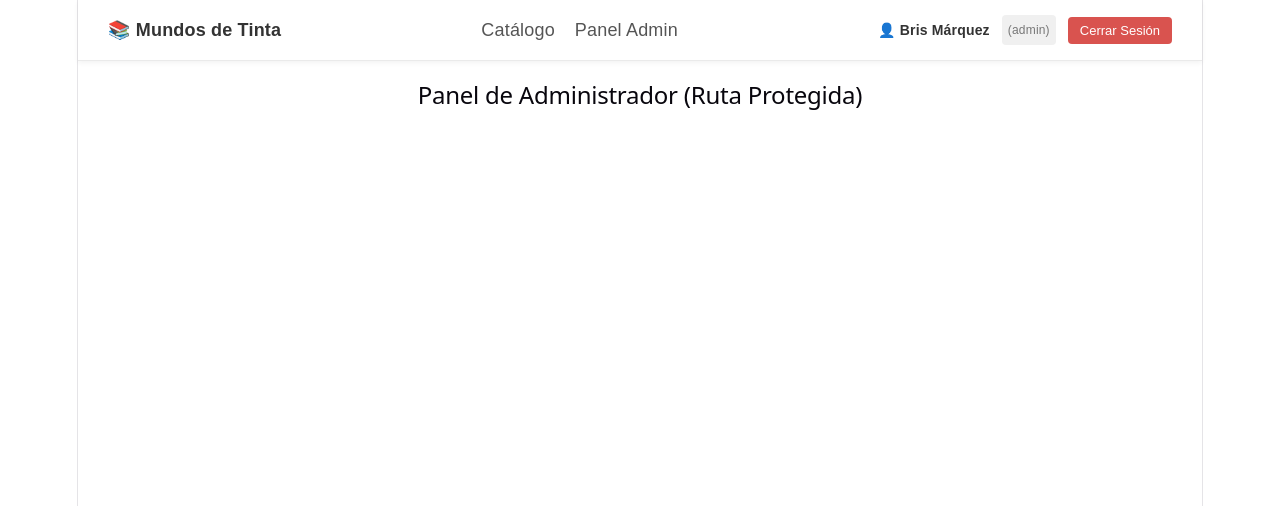
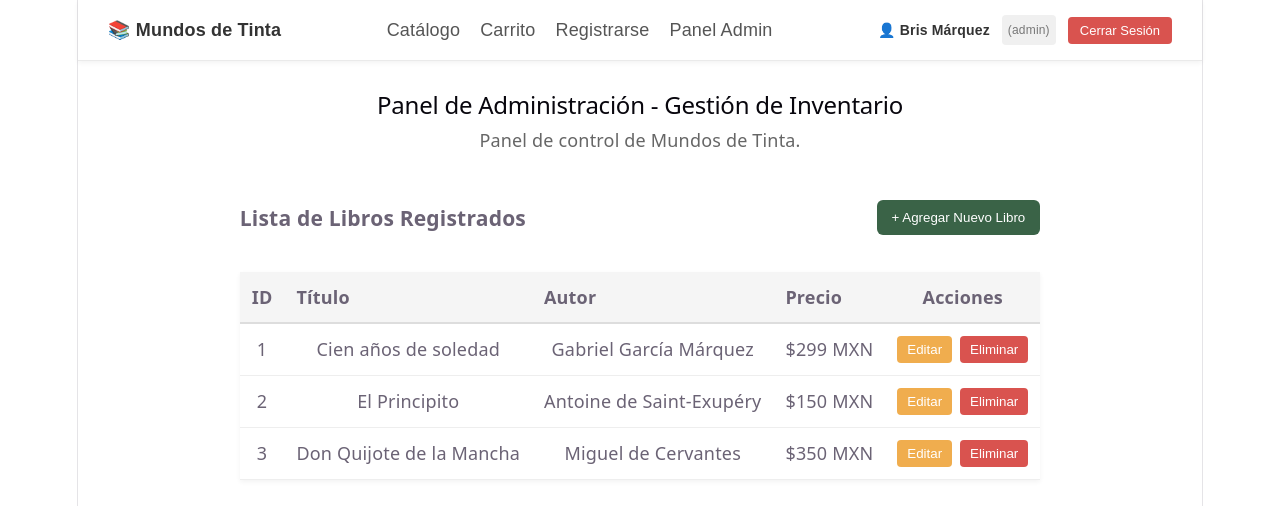
Before and after one commit to Shaky251831/Proyecto-Libreria, a React (Vite) app in the folder frontend/: page /admin/dashboard in a window 1280 px wide. Shown: the top 506 px of the page. Built offline with nearby package versions, Linux system fonts and the light colour scheme.

Commit message:
Actualizacion de los componentes de la libreria

```diff
--- a/frontend/src/App.jsx
+++ b/frontend/src/App.jsx
@@ -4,9 +4,11 @@ import ProtectedRoute from './components/ProtectedRoute';
 import Navbar from './components/Navbar';
 import Login from './components/Login';
 import Register from './components/Register';
+import Catalogo from './components/Catalogo';
+import Carrito from './components/Carrito';
+import Dashboard from './components/Dashboard';
 
-const CatalogoLibros = () => <div style={{padding: '20px'}}><h2>Catálogo de Libros (Público)</h2></div>;
-const DashboardAdmin = () => <div style={{padding: '20px'}}><h2>Panel de Administrador (Ruta Protegida)</h2></div>;
+
 
 export default function App() {
   const [user, setUser] = useState({
@@ -26,13 +28,13 @@ export default function App() {
       <Routes>
         <Route path="/login" element={<Login setUser={setUser} />} />
         <Route path="/register" element={<Register />} />
-        <Route path="/catalogo" element={<CatalogoLibros />} />
-
+        <Route path="/catalogo" element={<Catalogo />} />
+        <Route path="/carrito" element={<Carrito />} />
         <Route
           path="/admin/dashboard"
           element={
             <ProtectedRoute allowedRoles={['admin']} userRole={user?.role}>
-              <DashboardAdmin />
+              <Dashboard/>
             </ProtectedRoute>
           }
         />
--- /dev/null
+++ b/frontend/src/components/Carrito.jsx
@@ -0,0 +1,73 @@
+import React, { useState } from 'react';
+import './Auth.css';
+
+export default function Carrito() {
+  // Estado inicial de ejemplo con algunos productos en el carrito
+  const [cartItems, setCartItems] = useState([
+    { id: 1, title: 'Cien años de soledad', price: 299, quantity: 1 },
+    { id: 2, title: 'El Principito', price: 150, quantity: 2 }
+  ]);
+
+  // Función para aumentar la cantidad
+  const increaseQty = (id) => {
+    setCartItems(cartItems.map(item =>
+      item.id === id ? { ...item, quantity: item.quantity + 1 } : item
+    ));
+  };
+
+  // Función para disminuir o eliminar
+  const decreaseQty = (id) => {
+    setCartItems(cartItems.map(item =>
+      item.id === id && item.quantity > 1 ? { ...item, quantity: item.quantity - 1 } : item
+    ));
+  };
+
+  // Función para eliminar un producto del carrito
+  const removeItem = (id) => {
+    setCartItems(cartItems.filter(item => item.id !== id));
+  };
+
+  // Calcular el total de la compra
+  const total = cartItems.reduce((acc, item) => acc + (item.price * item.quantity), 0);
+
+  return (
+    <div style={{ padding: '20px', maxWidth: '800px', margin: '0 auto' }}>
+      <h2>Carrito de Compras - Mundos de Tinta</h2>
+      <p>Revisa tus libros seleccionados antes de confirmar tu pedido.</p>
+
+      {cartItems.length === 0 ? (
+        <p style={{ textAlign: 'center', marginTop: '40px', color: '#666' }}>Tu carrito está vacío.</p>
+      ) : (
+        <div>
+          <div style={{ marginTop: '20px' }}>
+            {cartItems.map(item => (
+              <div key={item.id} style={{ display: 'flex', justifyContent: 'space-between', alignItems: 'center', borderBottom: '1px solid #ddd', padding: '15px 0' }}>
+                <div>
+                  <h4 style={{ margin: '0 0 5px 0', fontSize: '16px' }}>{item.title}</h4>
+                  <p style={{ margin: 0, color: '#666' }}>${item.price} MXN c/u</p>
+                </div>
+
+                <div style={{ display: 'flex', alignItems: 'center', gap: '10px' }}>
+                  <button onClick={() => decreaseQty(item.id)} style={{ padding: '4px 8px', cursor: 'pointer' }}>-</button>
+                  <span>{item.quantity}</span>
+                  <button onClick={() => increaseQty(item.id)} style={{ padding: '4px 8px', cursor: 'pointer' }}>+</button>
+                  <button onClick={() => removeItem(item.id)} style={{ background: '#d9534f', color: 'white', border: 'none', padding: '6px 10px', borderRadius: '4px', cursor: 'pointer', marginLeft: '15px' }}>Eliminar</button>
+                </div>
+              </div>
+            ))}
+          </div>
+
+          <div style={{ marginTop: '30px', textAlign: 'right' }}>
+            <h3>Total a pagar: ${total} MXN</h3>
+            <button
+              style={{ background: '#3a6347', color: 'white', border: 'none', padding: '10px 20px', borderRadius: '6px', fontSize: '16px', cursor: 'pointer', marginTop: '10px' }}
+              onClick={() => alert('¡Pedido realizado con éxito!')}
+            >
+              Confirmar Pedido
+            </button>
+          </div>
+        </div>
+      )}
+    </div>
+  );
+}
--- /dev/null
+++ b/frontend/src/components/Catalogo.jsx
@@ -0,0 +1,36 @@
+import React, { useState, useEffect } from 'react';
+import './Auth.css';
+
+export default function Catalogo() {
+  // Estado para guardar los libros que vendrán del backend
+  const [books, setBooks] = useState([
+    // Ejemplos temporales mientras conectamos con el backend
+    { id: 1, title: 'Cien años de soledad', author: 'Gabriel García Márquez', price: 299, stock: 10 },
+    { id: 2, title: 'El Principito', author: 'Antoine de Saint-Exupéry', price: 150, stock: 5 },
+    { id: 3, title: 'Don Quijote de la Mancha', author: 'Miguel de Cervantes', price: 350, stock: 3 }
+  ]);
+
+  return (
+    <div style={{ padding: '20px', maxWidth: '1200px', margin: '0 auto' }}>
+      <h2>Vitrina de Libros - Mundos de Tinta</h2>
+      <p>Explora nuestro catálogo disponible y selecciona tus títulos favoritos.</p>
+
+      {/* Contenedor de la cuadrícula de libros */}
+      <div style={{ display: 'grid', gridTemplateColumns: 'repeat(auto-fill, minmax(250px, 1fr))', gap: '20px', marginTop: '20px' }}>
+        {books.map((book) => (
+          <div key={book.id} style={{ border: '1px solid #ddd', borderRadius: '8px', padding: '15px', background: '#fff', boxShadow: '0 2px 4px rgba(0,0,0,0.05)' }}>
+            <h3 style={{ fontSize: '18px', marginBottom: '10px', color: '#333' }}>{book.title}</h3>
+            <p style={{ color: '#666', fontSize: '14px', marginBottom: '8px' }}>Autor: {book.author}</p>
+            <p style={{ fontWeight: 'bold', color: '#2b2b2b', marginBottom: '12px' }}>${book.price} MXN</p>
+            <button
+              style={{ background: '#3a6347', color: 'white', border: 'none', padding: '8px 12px', borderRadius: '4px', cursor: 'pointer', width: '100%' }}
+              onClick={() => alert(`Agregaste "${book.title}" al carrito`)}
+            >
+              Añadir al Carrito
+            </button>
+          </div>
+        ))}
+      </div>
+    </div>
+  );
+}
--- /dev/null
+++ b/frontend/src/components/Dashboard.jsx
@@ -0,0 +1,70 @@
+import React, { useState } from 'react';
+import './Auth.css';
+
+export default function Dashboard() {
+  // Ejemplo simulando mientras conecto con el backend
+  const [books, setBooks] = useState([
+    { id: 1, title: 'Cien años de soledad', author: 'Gabriel García Márquez', price: 299 },
+    { id: 2, title: 'El Principito', author: 'Antoine de Saint-Exupéry', price: 150 },
+    { id: 3, title: 'Don Quijote de la Mancha', author: 'Miguel de Cervantes', price: 350 }
+  ]);
+
+  const handleDelete = (id) => {
+    // Eliminar un registro
+    setBooks(books.filter(book => book.id !== id));
+    alert(`Libro con ID ${id} eliminado (Simulación Frontend)`);
+  };
+
+  return (
+    <div style={{ padding: '30px', maxWidth: '1000px', margin: '0 auto' }}>
+      <h2>Panel de Administración - Gestión de Inventario</h2>
+      <p style={{ color: '#666' }}>Panel de control de Mundos de Tinta.</p>
+
+      <div style={{ display: 'flex', justifyContent: 'space-between', alignItems: 'center', marginTop: '30px', marginBottom: '20px' }}>
+        <h3>Lista de Libros Registrados</h3>
+        <button
+          style={{ background: '#3a6347', color: 'white', border: 'none', padding: '10px 15px', borderRadius: '6px', cursor: 'pointer' }}
+          onClick={() => alert('Aquí se abrirá un formulario para agregar un nuevo libro')}
+        >
+          + Agregar Nuevo Libro
+        </button>
+      </div>
+
+      <table style={{ width: '100%', borderCollapse: 'collapse', background: 'white', boxShadow: '0 2px 5px rgba(0,0,0,0.05)' }}>
+        <thead>
+          <tr style={{ background: '#f5f5f5', textAlign: 'left', borderBottom: '2px solid #ddd' }}>
+            <th style={{ padding: '12px' }}>ID</th>
+            <th style={{ padding: '12px' }}>Título</th>
+            <th style={{ padding: '12px' }}>Autor</th>
+            <th style={{ padding: '12px' }}>Precio</th>
+            <th style={{ padding: '12px', textAlign: 'center' }}>Acciones</th>
+          </tr>
+        </thead>
+        <tbody>
+          {books.map(book => (
+            <tr key={book.id} style={{ borderBottom: '1px solid #eee' }}>
+              <td style={{ padding: '12px' }}>{book.id}</td>
+              <td style={{ padding: '12px' }}>{book.title}</td>
+              <td style={{ padding: '12px' }}>{book.author}</td>
+              <td style={{ padding: '12px' }}>${book.price} MXN</td>
+              <td style={{ padding: '12px', textAlign: 'center', display: 'flex', justifyContent: 'center', gap: '8px' }}>
+                <button
+                  style={{ background: '#f0ad4e', color: 'white', border: 'none', padding: '6px 10px', borderRadius: '4px', cursor: 'pointer' }}
+                  onClick={() => alert(`Editar libro: ${book.title}`)}
+                >
+                  Editar
+                </button>
+                <button
+                  style={{ background: '#d9534f', color: 'white', border: 'none', padding: '6px 10px', borderRadius: '4px', cursor: 'pointer' }}
+                  onClick={() => handleDelete(book.id)}
+                >
+                  Eliminar
+                </button>
+              </td>
+            </tr>
+          ))}
+        </tbody>
+      </table>
+    </div>
+  );
+}
--- a/frontend/src/components/Navbar.jsx
+++ b/frontend/src/components/Navbar.jsx
@@ -10,6 +10,8 @@ export default function Navbar({ user, onLogout }) {
 
       <div className="navbar-links">
         <Link to="/catalogo">Catálogo</Link>
+        <Link to="/carrito">Carrito</Link>
+        <Link to="/register">Registrarse</Link>
         {user?.role === 'admin' && (
           <Link to="/admin/dashboard">Panel Admin</Link>
         )}
```
